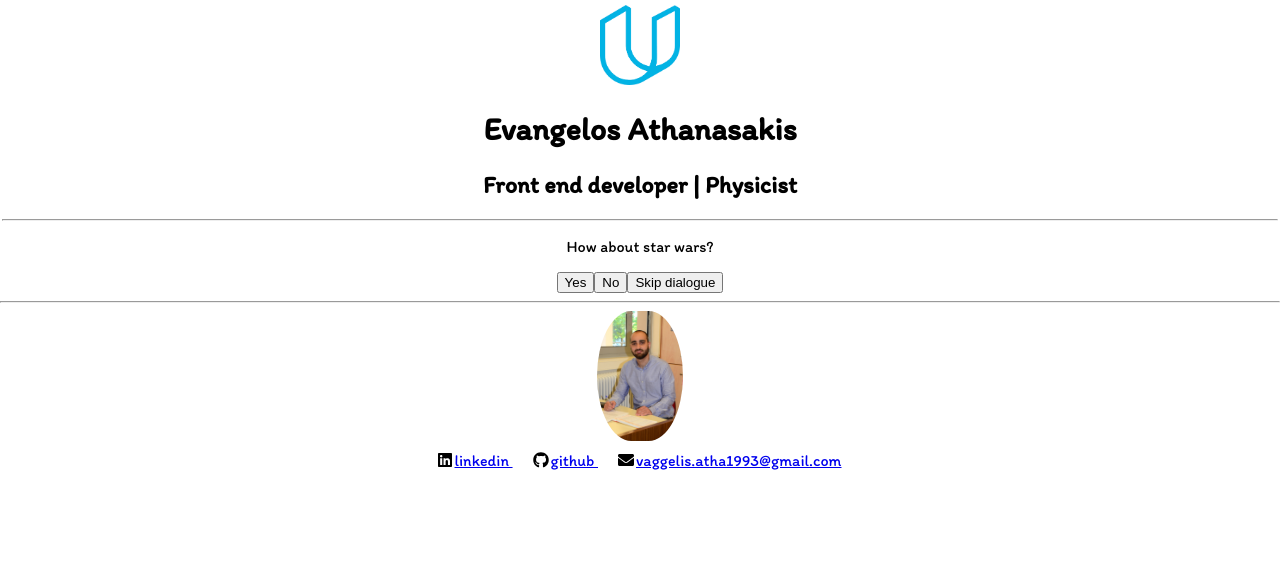
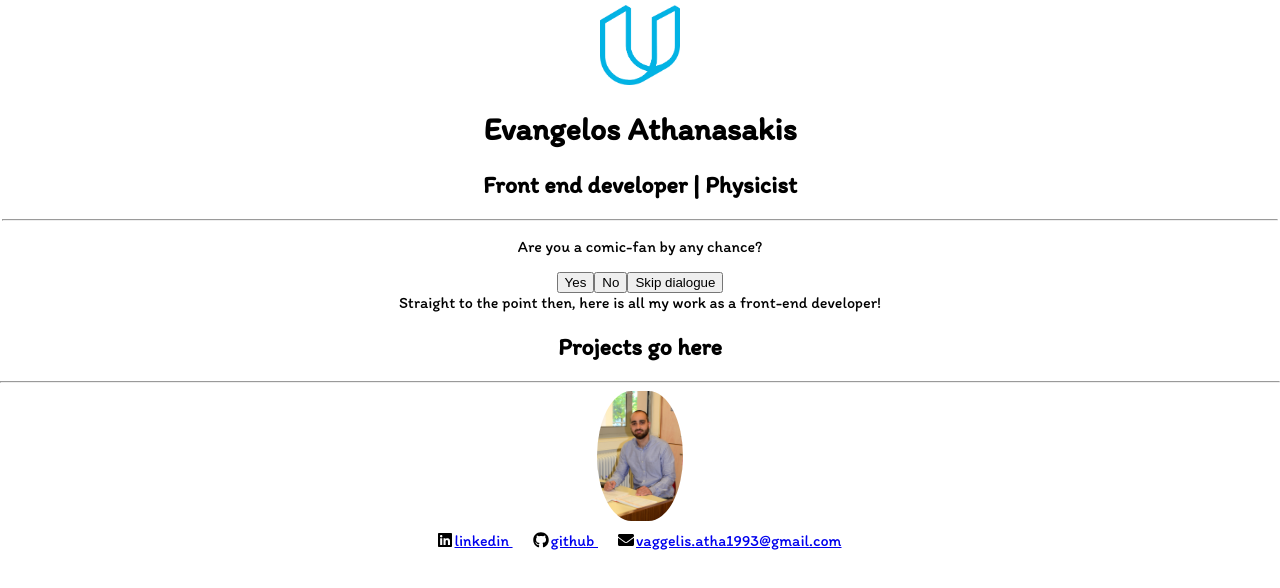
Before and after one commit to V-for-Vaggelis/portfolio, a React (Create React App) app: page / in a window 1280 px wide. Both pictures are taken after a click on the button "Skip dialogue". Shown: the top 588 px of the page. Built offline with nearby package versions, Linux system fonts and the light colour scheme.

Commit message:
Created seperate handler for skip dialogue button

```diff
--- a/src/components/Dialogue.js
+++ b/src/components/Dialogue.js
@@ -4,7 +4,13 @@ import { Button, ButtonGroup } from 'react-bootstrap';
 
 class Dialogue extends Component {
   state = {
-    previousDialogue: []
+    previousDialogue: [],
+    dialogueActive: true
+  }
+  terminateDialogue = () => {
+    this.setState(() => ({
+      dialogueActive: false
+    }))
   }
   render() {
     return (
@@ -14,12 +20,18 @@ class Dialogue extends Component {
         <ButtonGroup>
         <Button onClick={() => this.props.nextQuestion()}>Yes</Button>
         <Button onClick={() => this.props.nextQuestion()}>No</Button>
-        <Button onClick={() => this.props.nextQuestion()}>Skip dialogue</Button>
+        <Button onClick={() => this.terminateDialogue()}>Skip dialogue</Button>
         </ButtonGroup>
       }
-      </div>
-    );
+      {!this.state.dialogueActive &&
+        <section>Straight to the point then, here is all my work as a front-end developer!
+        <h1>Projects go here</h1>
+        </section>
+
+      }
+        </div>
+      );
+    }
   }
-}
 
-export default Dialogue;
+  export default Dialogue;
```
